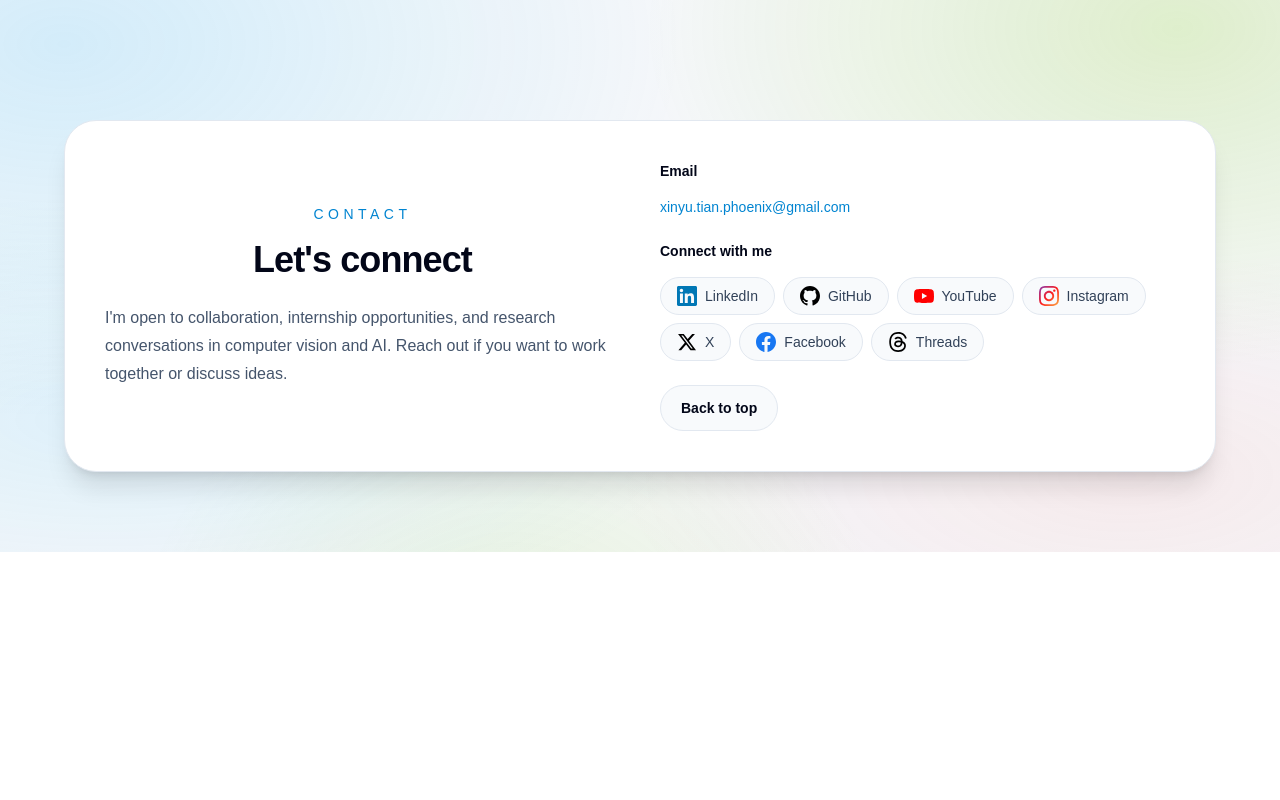
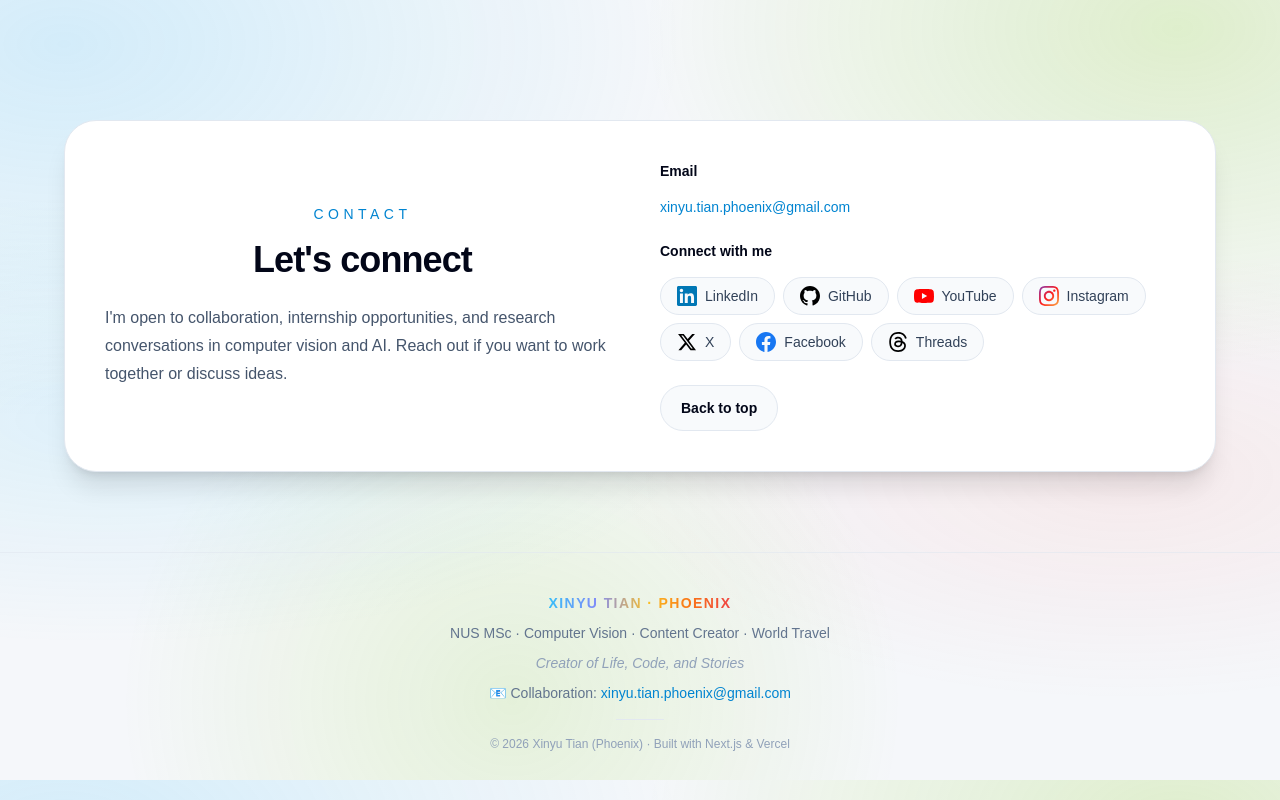
Before and after one commit to Phoenix-XinyuTian/Personal-Website-Xinyu, a Next.js app: page / in a window 1280 px wide. Shown: the part 4020-4820 px from the top of the page. Before the commit the page ends 4572 px from the top, so only its background shows below. Built offline with nearby package versions, Linux system fonts and the light colour scheme; no server answers.

Commit message:
Added new info

```diff
--- /dev/null
+++ b/app/components/Footer.tsx
@@ -0,0 +1,36 @@
+import { type Translation } from "../data/i18n/en";
+
+export default function Footer({ t }: { t: Translation }) {
+  return (
+    <footer className="border-t border-slate-200/60 px-6 pb-12 pt-10 sm:px-8">
+      <div className="mx-auto max-w-6xl flex flex-col items-center gap-2.5 text-center">
+        <p
+          className="text-sm font-semibold tracking-widest uppercase"
+          style={{
+            backgroundImage: "linear-gradient(to right, #38bdf8 0%, #818cf8 26%, #fbbf24 55%, #f97316 78%, #ef4444 100%)",
+            WebkitBackgroundClip: "text",
+            WebkitTextFillColor: "transparent",
+            backgroundClip: "text",
+          }}
+        >
+          Xinyu Tian · Phoenix
+        </p>
+
+        <p className="text-sm text-slate-500">{t.footer.roles}</p>
+
+        <p className="text-sm italic text-slate-400">{t.footer.tagline}</p>
+
+        <p className="text-sm text-slate-500">
+          📧 {t.footer.collaborationLabel}:{" "}
+          <a href={`mailto:${t.footer.email}`} className="text-sky-600 transition hover:text-sky-800">
+            {t.footer.email}
+          </a>
+        </p>
+
+        <div className="my-1.5 h-px w-12 bg-slate-200" />
+
+        <p className="text-xs text-slate-400">{t.footer.copyright}</p>
+      </div>
+    </footer>
+  );
+}
--- a/app/data/i18n/en.ts
+++ b/app/data/i18n/en.ts
@@ -24,7 +24,7 @@ export const en = {
   },
   lifeHero: {
     topLabel: "Xinyu Tian | Phoenix",
-    heading: "This is for you to know what I like",
+    heading: "This is for you to know my life",
     description:
       "This mode showcases my self-media direction, travel documentation, and personal reflections while keeping one consistent personal brand.",
     explore: "Explore Media",
@@ -173,6 +173,13 @@ export const en = {
     switchToEn: "English",
   },
   devBanner: "This website is still under development",
+  footer: {
+    tagline: "Creator of Life, Code, and Stories",
+    roles: "NUS MSc · Computer Vision · Content Creator · World Travel",
+    collaborationLabel: "Collaboration",
+    email: "xinyu.tian.phoenix@gmail.com",
+    copyright: "© 2026 Xinyu Tian (Phoenix) · Built with Next.js & Vercel",
+  },
 };
 
 export type Translation = typeof en;
--- a/app/data/i18n/zh.ts
+++ b/app/data/i18n/zh.ts
@@ -26,7 +26,7 @@ export const zh: Translation = {
   },
   lifeHero: {
     topLabel: "Xinyu Tian | Phoenix",
-    heading: "你将知道我喜欢什么",
+    heading: "你将了解我的生活",
     description:
       "该模式展示我的自媒体方向、旅行内容和个人反思，同时保持统一的个人品牌风格。",
     explore: "探索媒体",
@@ -167,4 +167,11 @@ export const zh: Translation = {
     switchToEn: "English",
   },
   devBanner: "本网站仍在开发中",
+  footer: {
+    tagline: "Creator of Life, Code, and Stories",
+    roles: "NUS硕士 · 计算机视觉 · 内容创作者 · 环球旅行",
+    collaborationLabel: "商务合作",
+    email: "xinyu.tian.phoenix@gmail.com",
+    copyright: "© 2026 Xinyu Tian (Phoenix) · Built with Next.js & Vercel",
+  },
 };
--- a/app/page.tsx
+++ b/app/page.tsx
@@ -14,6 +14,7 @@ import EducationSection from "./components/work/EducationSection";
 import MediaSection from "./components/life/MediaSection";
 import TravelSection from "./components/life/TravelSection";
 import LifeSection from "./components/life/LifeSection";
+import Footer from "./components/Footer";
 
 const translations: Record<SiteLanguage, Translation> = { en, zh };
 
@@ -128,6 +129,8 @@ export default function Home() {
 
         <ContactSection t={t} mode={displayedMode} />
       </div>
+
+      <Footer t={t} />
     </main>
   );
 }
```
